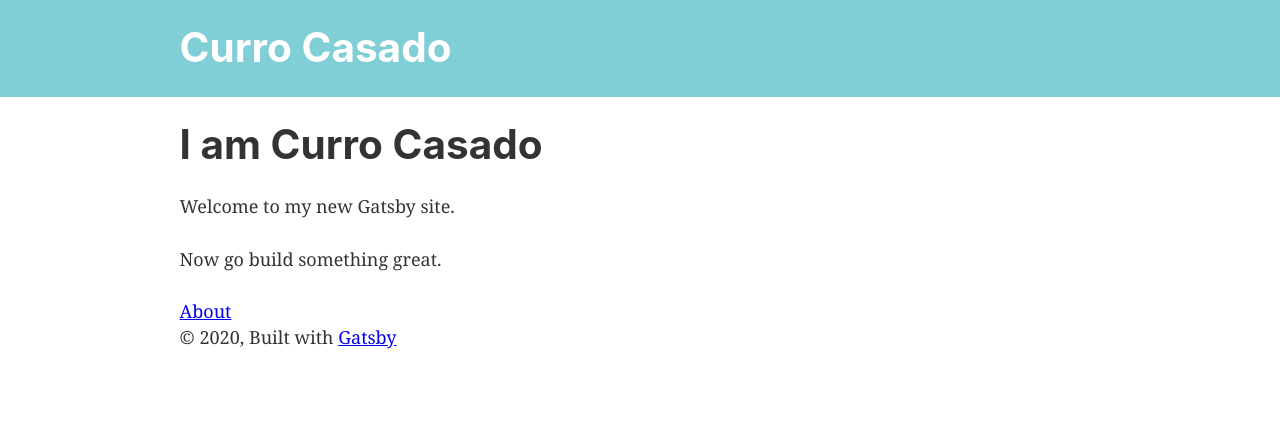
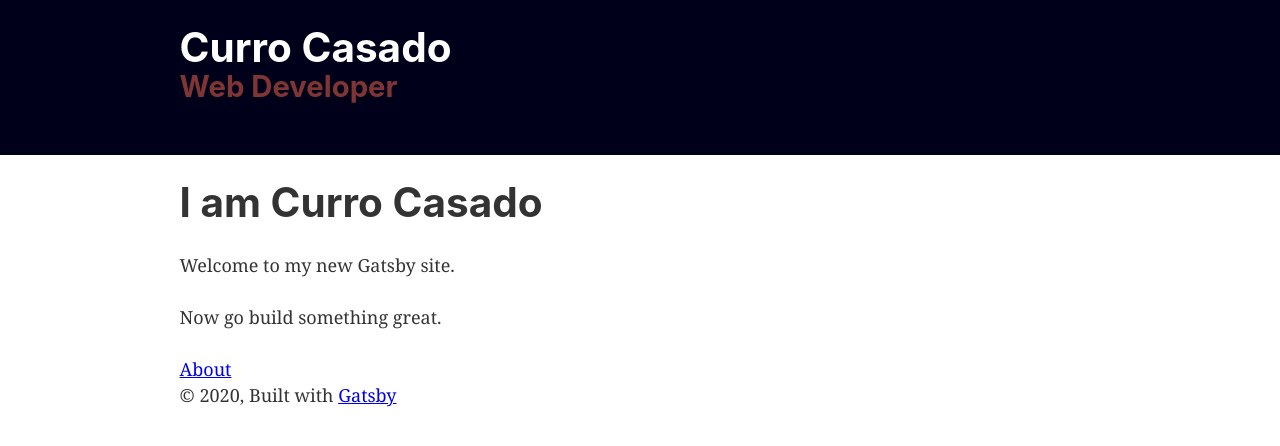
Before and after one commit to curroCasado/myWebsite, a Gatsby site: page / in a window 1280 px wide. Built offline with nearby package versions, Linux system fonts and the light colour scheme; Gatsby itself is replaced by a stand-in of ours.

Commit message:
Change colors in the Header to fit my CV

```diff
--- a/src/components/header.js
+++ b/src/components/header.js
@@ -5,7 +5,7 @@ import React from "react"
 const Header = ({ siteTitle }) => (
   <header
     style={{
-      background: `#80ced6`,
+      background: `#00001a`,
       marginBottom: `1.45rem`,
     }}
   >
@@ -27,6 +27,14 @@ const Header = ({ siteTitle }) => (
           {siteTitle}
         </Link>
       </h1>
+      <h2
+        style={{
+          color: `#803535`,
+          marginBottom: `1.45rem`,
+        }}
+      >
+        Web Developer
+      </h2>
     </div>
   </header>
 )
```
